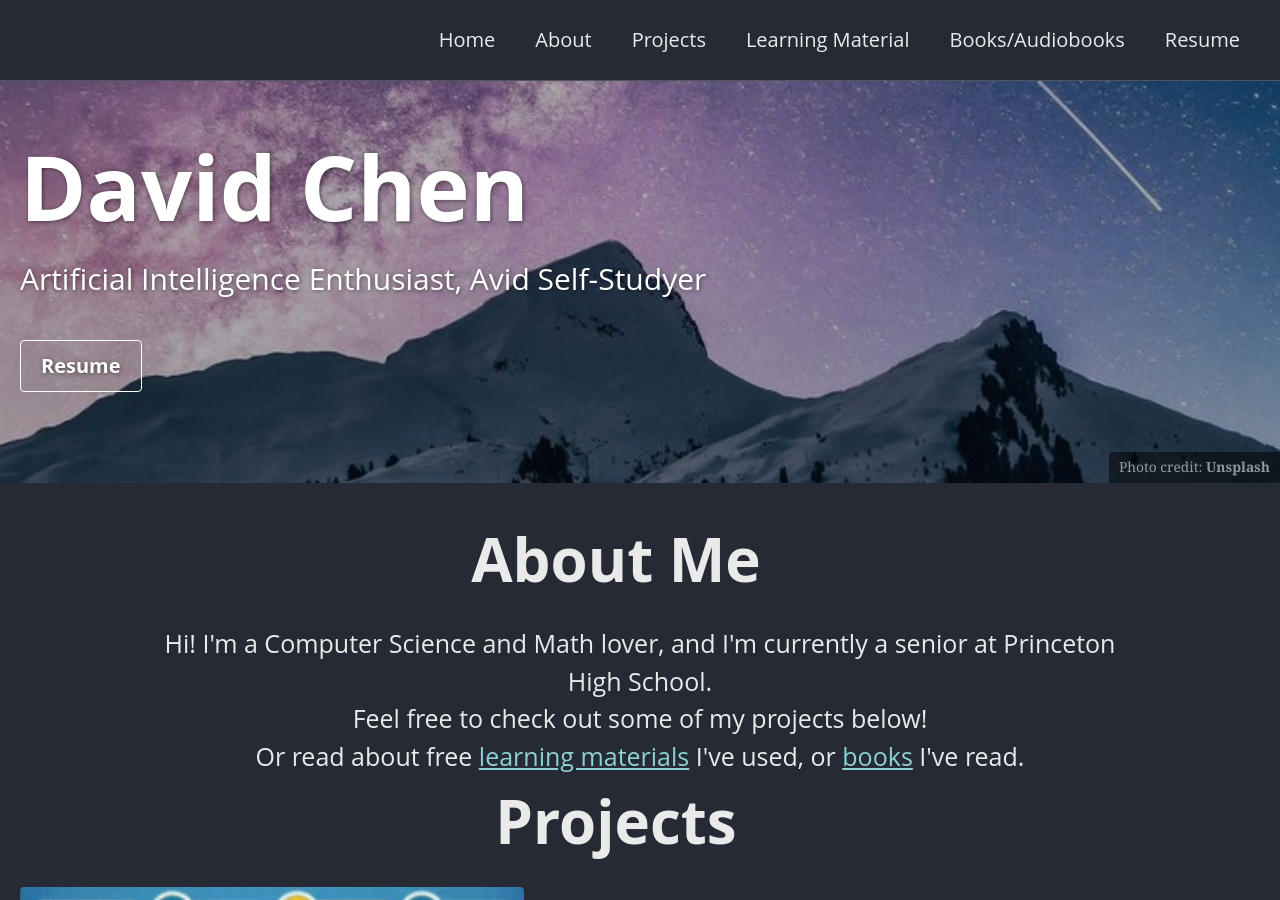
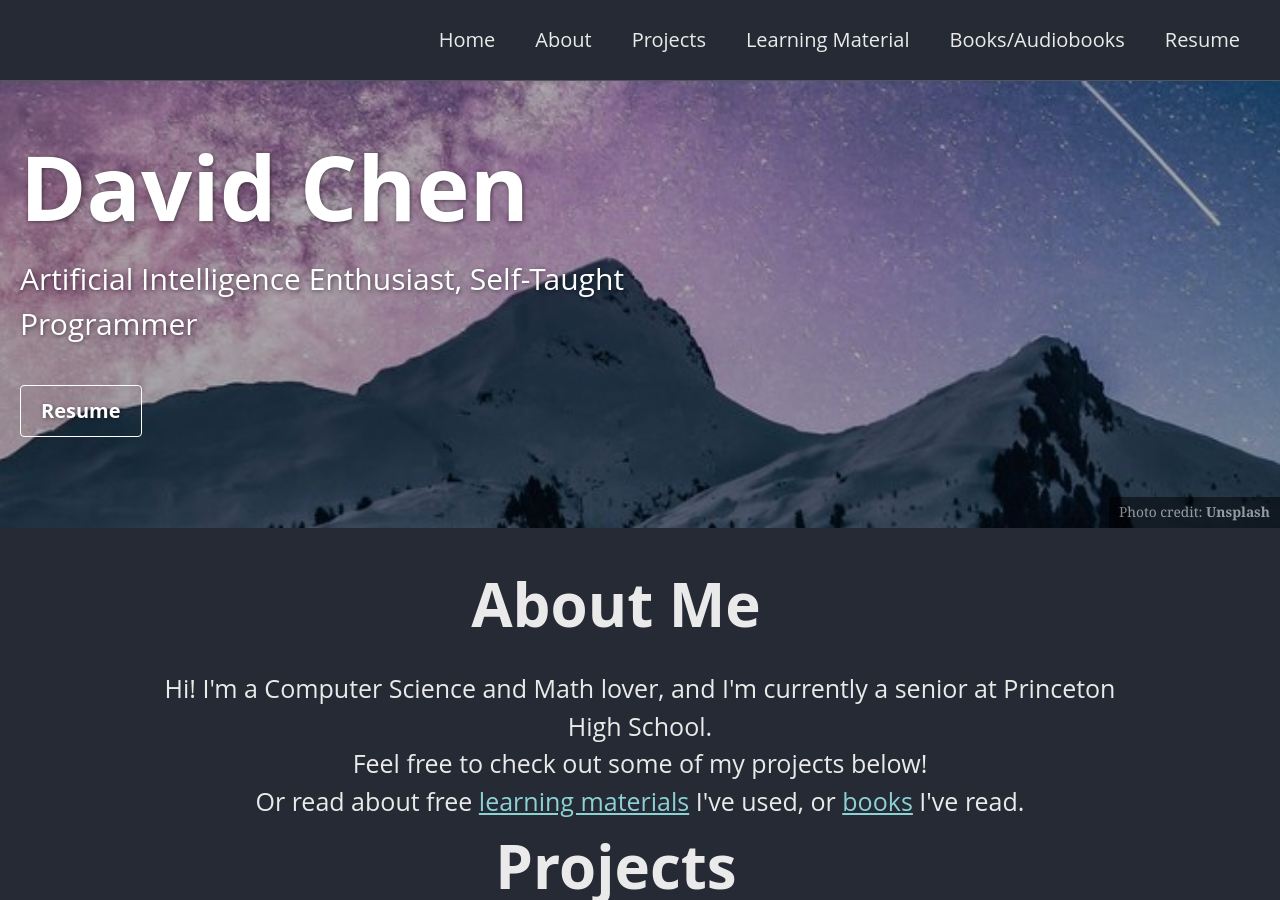
Before and after one commit to dchen327/dchen327.github.io, a Jekyll site: the page built from index.md, in a window 1280 px wide and 900 px high. Built offline with Jekyll 4.4.1, drawn with Linux system fonts in a browser that asks for light colours; cached includes are drawn as plain includes.

Commit message:
update subtitle

```diff
--- a/index.md
+++ b/index.md
@@ -6,7 +6,7 @@ classes:
 title: David Chen
 author-profile: true
 
-excerpt: Artificial Intelligence Enthusiast, Avid Self-Studyer
+excerpt: Artificial Intelligence Enthusiast, Self-Taught Programmer
 header:
   overlay_image: /assets/images/site-header2.jpg
   overlay_filter: 0.3
```
